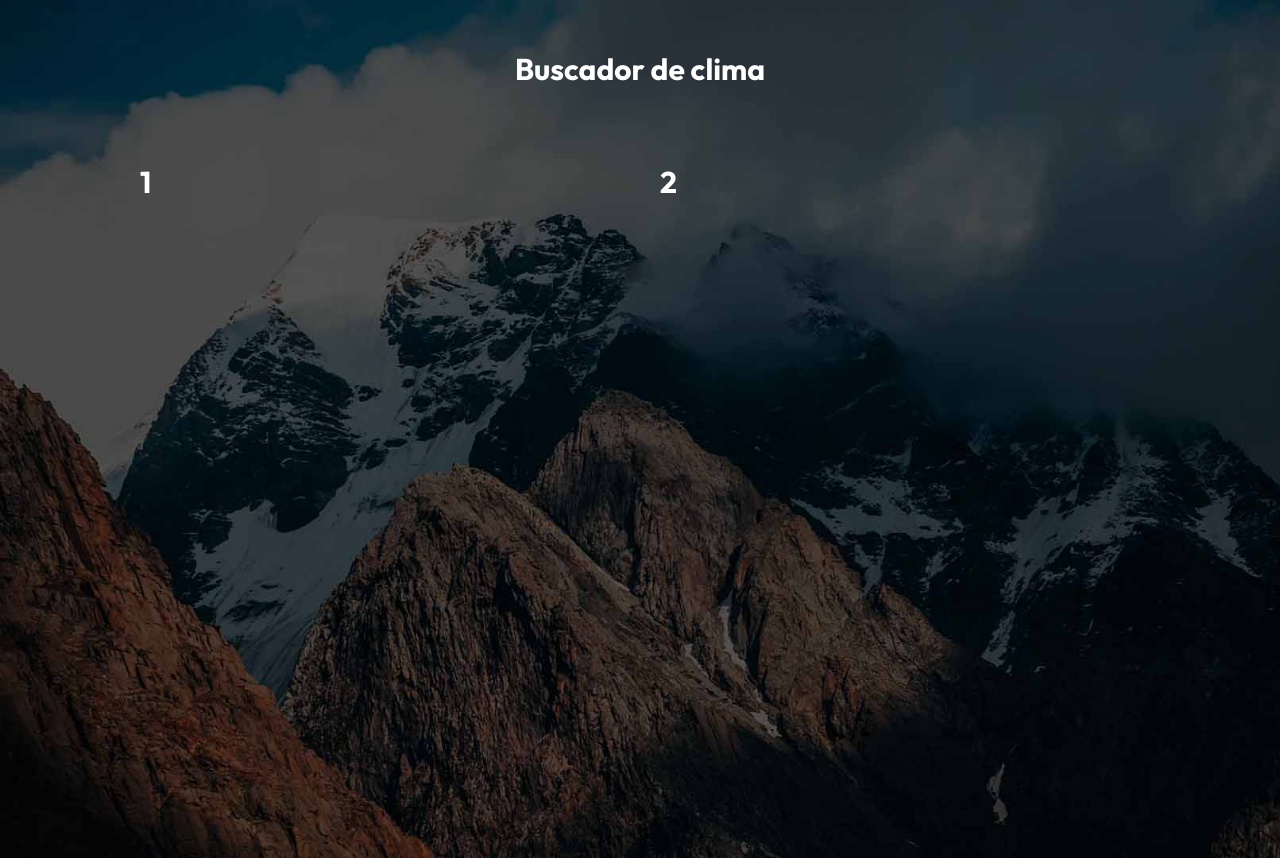
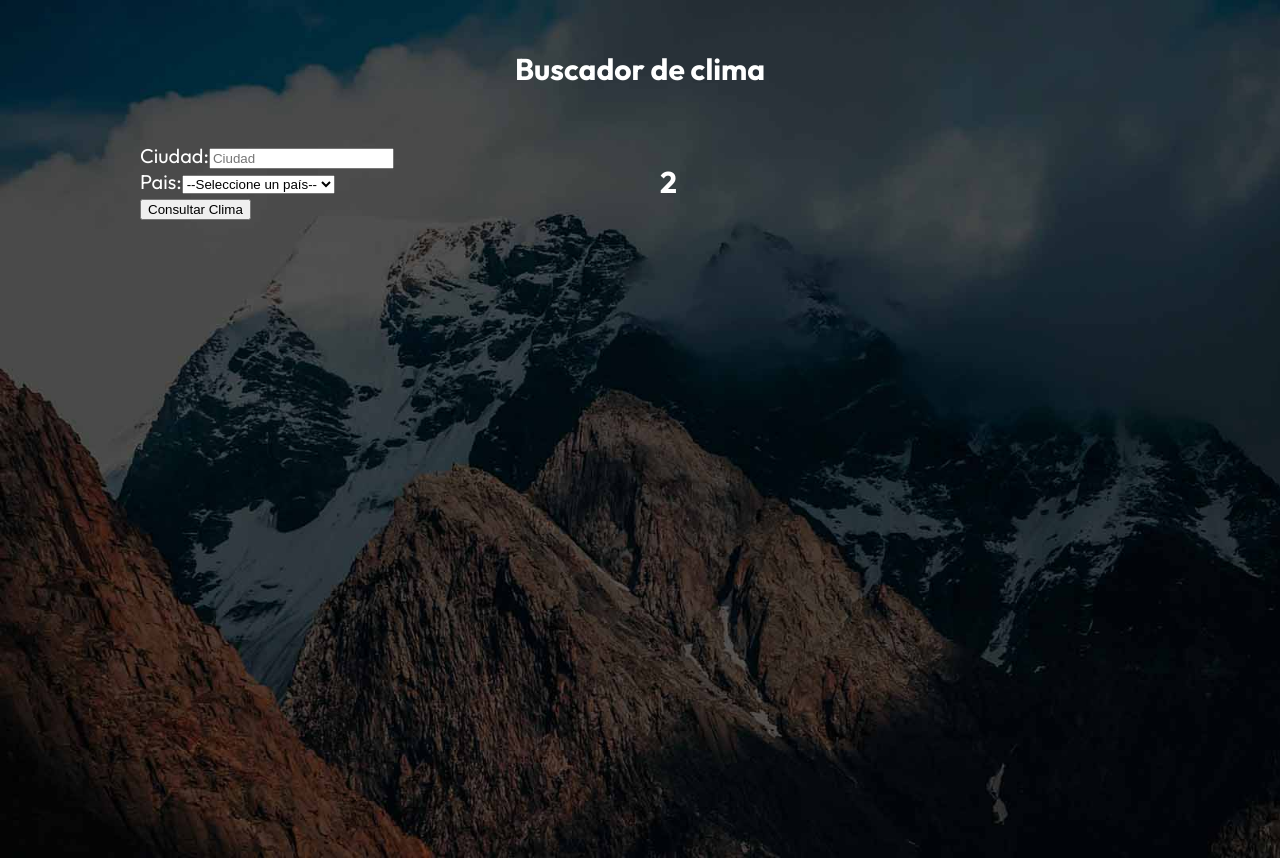
Before and after one commit to benjasx/API-Clima-ccsModules, a React (Vite) app: page / in a window 1280 px wide. Built offline with nearby package versions, Linux system fonts and the light colour scheme.

Commit message:
se agrega formulario al interface

```diff
--- a/src/App.tsx
+++ b/src/App.tsx
@@ -1,4 +1,5 @@
 import styles from "./app.module.css"
+import Form from "./components/Form/Form"
 
 function App() {
   return (
@@ -6,7 +7,7 @@ function App() {
       <h1 className={styles.title}>Buscador de clima</h1>
 
       <div className={styles.container}>
-        <h2>1</h2>
+        <Form/>
         <h2>2</h2>
       </div>
     </>
--- /dev/null
+++ b/src/components/Form/Form.tsx
@@ -0,0 +1,24 @@
+import { countries } from "../../data/countries";
+
+export default function Form() {
+  return (
+    <form>
+      <div>
+        <label htmlFor="city">Ciudad:</label>
+        <input id="city" type="text" name="city" placeholder="Ciudad" />
+      </div>
+
+      <div>
+        <label htmlFor="pais">Pais:</label>
+        <select>
+            <option value="">--Seleccione un país-- </option>
+            {countries.map(country => (
+                <option key={country.code} value={country.code}>{country.name}</option>
+            ))}
+        </select>
+
+      </div>
+        <input type="submit" value="Consultar Clima" />
+    </form>
+  );
+}
--- /dev/null
+++ b/src/data/countries.ts
@@ -0,0 +1,9 @@
+export const countries = [
+    { code: 'US', name: 'Estados Unidos' },
+    { code: 'MX', name: 'México' },
+    { code: 'AR', name: 'Argentina' },
+    { code: 'CO', name: 'Colombia' },
+    { code: 'CR', name: 'Costa Rica' },
+    { code: 'ES', name: 'España' },
+    { code: 'PE', name: 'Perú' }
+  ]
```
Also changed, not shown: src/components/Form/Form.modules.tsx (added).
